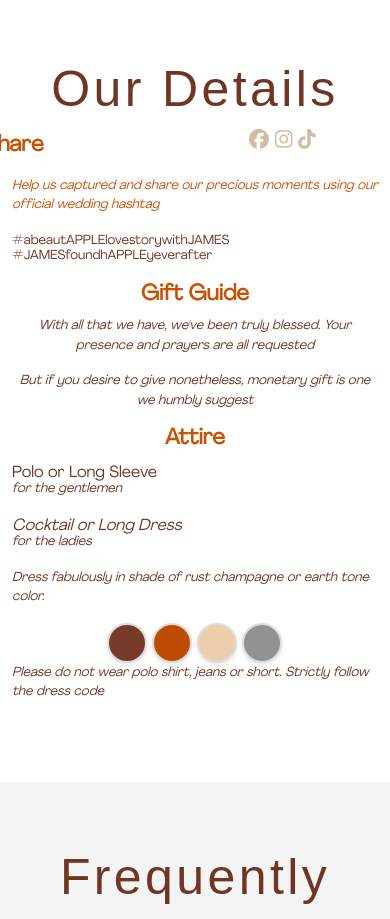
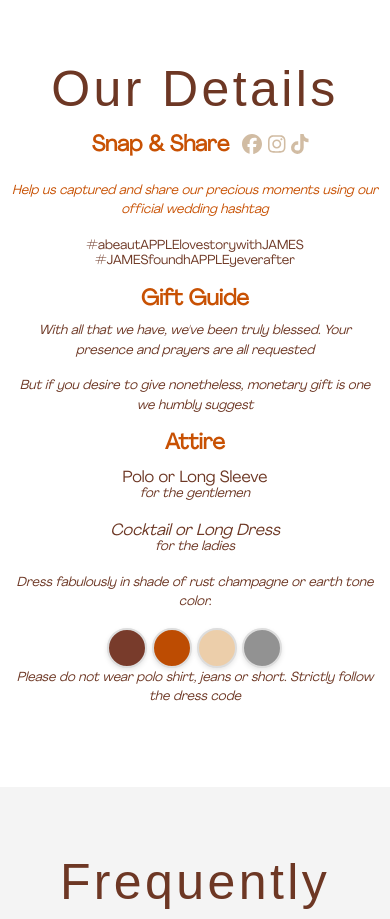
Before and after one commit to reimondavendano/weddingjamesapple, a React (Create React App) app: page / in a window 390 px wide. Shown: the part 6440-7359 px from the top of the page. Built offline with nearby package versions, Linux system fonts and the light colour scheme; grey boxes are pictures that could not be loaded; a web font is replaced by a local one.

Commit message:
changes in information section, apply mobile center text

```diff
--- a/src/assets/styles/wedding-information.css
+++ b/src/assets/styles/wedding-information.css
@@ -72,12 +72,12 @@
 
   @media (max-width: 620px) {
     .margin-left-90 {
-        margin-left: -106px !important;
+        margin-left: -69px  !important;
     }
 
     .snap-icons{
-        margin-top: -40px !important;
-        margin-left: 174px !important;
+        margin-top: -35px !important;
+        margin-left: 160px !important
     }
 
     .img-3-template, .img-4-template {
@@ -87,4 +87,8 @@
     .color-palette{
         margin-left: 95px !important;
     }
+
+    .mobile-center-text{
+      text-align: center !important;
+    }
   }
--- a/src/components/WeddingInformation.js
+++ b/src/components/WeddingInformation.js
@@ -38,7 +38,7 @@ const WeddingInformation = () => {
         <Row className="justify-content-center margin-top-55 ">
             <Col md={2}></Col>
             <Col md={4} className="text-center justify-content-center">
-                <h1 className="text-align-left margin-top-50 font-weight-bold font-agradir primary-font-color margin-left-90 font-size-40" > Snap & Share </h1>
+                <h1 className="text-align-left mobile-center-text margin-top-50 font-weight-bold font-agradir primary-font-color margin-left-90 font-size-40" > Snap & Share </h1>
                     <div className="snap-icons" >
                         <div className="content-icon">
                             <div className="icon-class1">
@@ -57,9 +57,9 @@ const WeddingInformation = () => {
                         </div>
                     </div>
                     <div className="">
-                        <p className="text-align-left snap-details font-agradir font-style-italic font-size-18 primary-font-color" style={{fontSize: '16px', marginTop: '25px'}}> Help us captured and share our precious moments using our official wedding hashtag</p>
-                        <p className="text-align-left margin-top-30 font-agradir font-size-bold font-size-18 secondary-font-color"> #abeautAPPLElovestorywithJAMES</p>
-                        <p className="text-align-left font-agradir margin-top-neg-20 font-size-bold font-size-18 secondary-font-color"> #JAMESfoundhAPPLEyeverafter</p>
+                        <p className="text-align-left mobile-center-text snap-details font-agradir font-style-italic font-size-18 primary-font-color" style={{fontSize: '16px', marginTop: '25px'}}> Help us captured and share our precious moments using our official wedding hashtag</p>
+                        <p className="text-align-left mobile-center-text margin-top-30 font-agradir font-size-bold font-size-18 secondary-font-color"> #abeautAPPLElovestorywithJAMES</p>
+                        <p className="text-align-left mobile-center-text font-agradir margin-top-neg-20 font-size-bold font-size-18 secondary-font-color"> #JAMESfoundhAPPLEyeverafter</p>
                     </div>
             </Col>
             <Col md={6}></Col>
@@ -84,8 +84,8 @@ const WeddingInformation = () => {
                         <Row>
                             <Col md ={12}>
                                 <div className = "margin-top-30">
-                                    <p className="text-align-left font-agradir font-style-bold font-size-25 secondary-font-color"> Polo or Long Sleeve </p>
-                                    <p className="text-align-left margin-top-neg-22 font-agradir font-style-italic font-size-18 secondary-font-color"> for the gentlemen</p>
+                                    <p className="text-align-left mobile-center-text font-agradir font-style-bold font-size-25 secondary-font-color"> Polo or Long Sleeve </p>
+                                    <p className="text-align-left mobile-center-text margin-top-neg-22 font-agradir font-style-italic font-size-18 secondary-font-color"> for the gentlemen</p>
                                 </div>
                             </Col>
                         </Row>
@@ -93,8 +93,8 @@ const WeddingInformation = () => {
                         <Row>
                             <Col md ={12}>
                                 <div className = "margin-top-30">
-                                    <p className="text-align-left font-agradir font-style-italic font-style-bold font-size-25 secondary-font-color"> Cocktail or Long Dress </p>
-                                    <p className="text-align-left margin-top-neg-22 font-agradir font-style-italic font-size-18 secondary-font-color"> for the ladies</p>
+                                    <p className="text-align-left mobile-center-text font-agradir font-style-italic font-style-bold font-size-25 secondary-font-color"> Cocktail or Long Dress </p>
+                                    <p className="text-align-left mobile-center-text margin-top-neg-22 font-agradir font-style-italic font-size-18 secondary-font-color"> for the ladies</p>
                                 </div>
                             </Col>
                         </Row>
@@ -102,7 +102,7 @@ const WeddingInformation = () => {
                         <Row>
                             <Col md ={12}>
                                 <div className = "margin-top-50">
-                                    <p className="text-align-left  font-agradir font-style-italic font-size-18 secondary-font-color"> Dress fabulously in shade of rust champagne or earth tone color.</p>
+                                    <p className="text-align-left  mobile-center-text font-agradir font-style-italic font-size-18 secondary-font-color"> Dress fabulously in shade of rust champagne or earth tone color.</p>
                                 </div>
                             </Col>
                         </Row>
@@ -121,7 +121,7 @@ const WeddingInformation = () => {
                         <Row>
                             <Col md ={12}>
                                 <div className = "margin-top-50">
-                                    <p className="text-align-left  font-agradir font-style-italic font-size-18 secondary-font-color"> Please do not wear polo shirt, jeans or short. Strictly follow the dress code</p>
+                                    <p className="text-align-left  mobile-center-text font-agradir font-style-italic font-size-18 secondary-font-color"> Please do not wear polo shirt, jeans or short. Strictly follow the dress code</p>
                                 </div>
                             </Col>
                         </Row>
```
Also changed, not shown: 10 other files (tests, documents, lock files or other folders).
